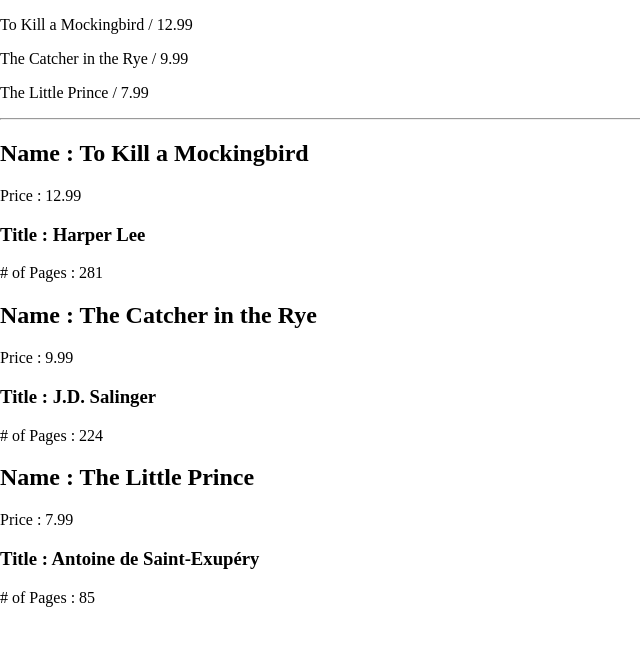
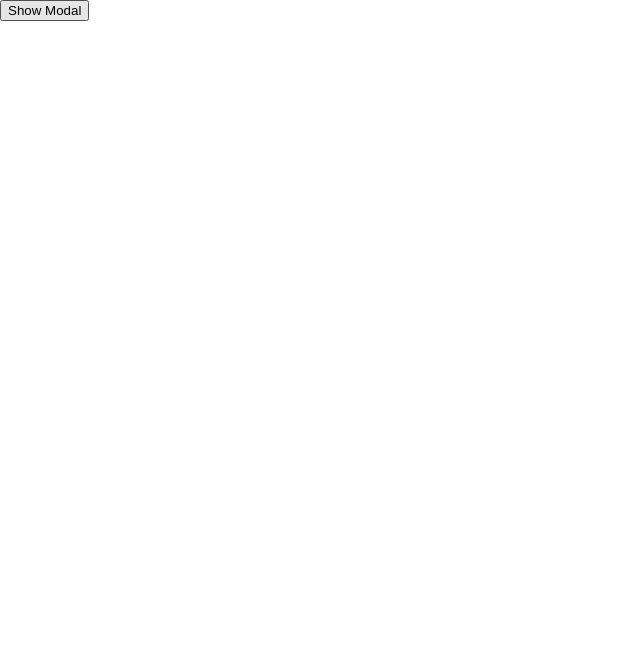
Before and after one commit to MezoAli/react-design-pattern, a React (Vite) app: page / in a window 1280 px wide. Shown: the top 646 px of the page, without its empty margins (0-640 px from the left). Built offline with nearby package versions, Linux system fonts and the light colour scheme.

Commit message:
add Modal component

```diff
--- a/src/App.tsx
+++ b/src/App.tsx
@@ -1,36 +1,18 @@
 // import LargeAuthorListItem from "./components/authors/LargeListItem";
 // import SmallAuthorListItem from "./components/authors/SmallListItem";
+import Modal from "./components/Modal";
 import LargeBookListItem from "./components/books/LargeListItem";
-import SmallBookListItem from "./components/books/SmallListItem";
-import RegularList from "./components/lists/RegularList";
+// import SmallBookListItem from "./components/books/SmallListItem";
+// import RegularList from "./components/lists/RegularList";
 // import { authors } from "./data/authors";
 import { books } from "./data/books";
 
 function App() {
   return (
     <>
-      {/* <RegularList
-        items={authors}
-        ItemComponent={SmallAuthorListItem}
-        sourceName="author"
-      />
-      <hr />
-      <RegularList
-        items={authors}
-        ItemComponent={LargeAuthorListItem}
-        sourceName="author"
-      /> */}
-      <RegularList
-        items={books}
-        ItemComponent={SmallBookListItem}
-        sourceName="book"
-      />
-      <hr />
-      <RegularList
-        items={books}
-        ItemComponent={LargeBookListItem}
-        sourceName="book"
-      />
+      <Modal>
+        <LargeBookListItem book={books[0]} />
+      </Modal>
     </>
   );
 }
--- /dev/null
+++ b/src/components/Modal.tsx
@@ -0,0 +1,40 @@
+import { useState } from "react";
+import { styled } from "styled-components";
+
+const ModalOverlay = styled.div`
+  position: absolute;
+  top: 0;
+  left: 0;
+  right: 0;
+  bottom: 0;
+  width: 100%;
+  height: 100%;
+  background-color: #00000075;
+`;
+
+const ModalContent = styled.div`
+  margin: 12% auto;
+  width: 50%;
+  padding: 25px;
+  background-color: white;
+  color: black;
+`;
+const Modal = ({ children }: { children: React.ReactNode }) => {
+  const [show, setShow] = useState(false);
+  return (
+    <>
+      <button onClick={() => setShow(true)}>Show Modal</button>
+      {show && (
+        <ModalOverlay onClick={() => setShow(false)}>
+          <ModalContent onClick={(e: any) => e.stopPropagation()}>
+            <button onClick={() => setShow(false)}>Close Modal</button>
+            <hr />
+            {children}
+          </ModalContent>
+        </ModalOverlay>
+      )}
+    </>
+  );
+};
+
+export default Modal;
```
